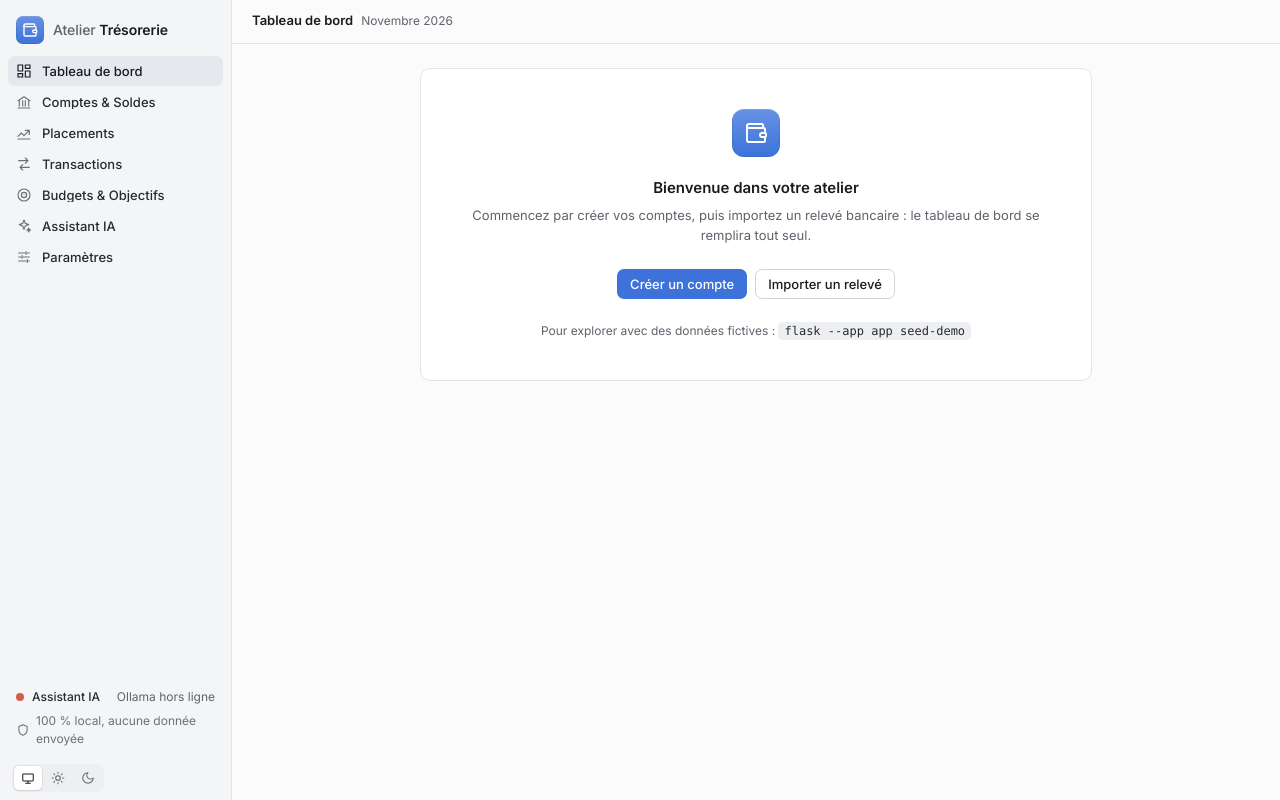
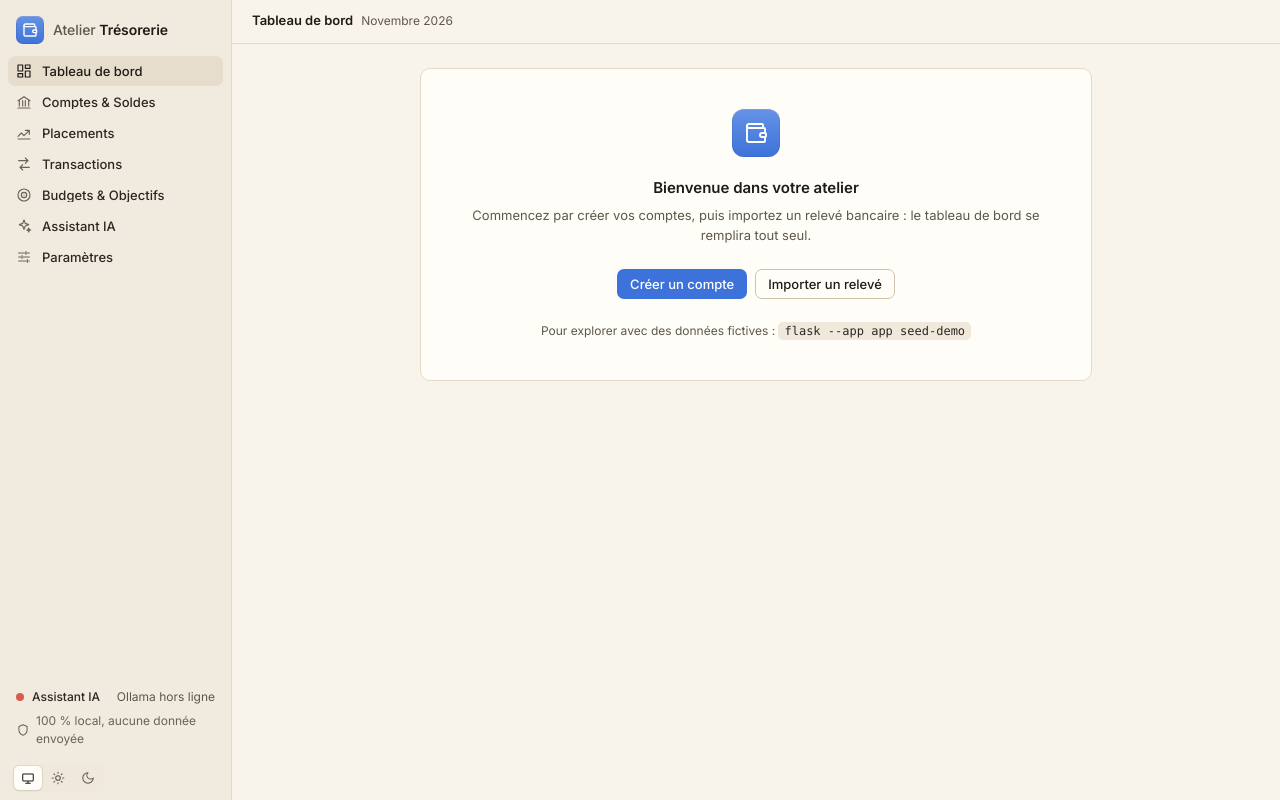
Before and after one commit to m6rdxc9g4t-beep/Atelier_Tr-sorerie, a Flask app: page / in a window 1280 px wide. Run offline with Flask 3, Linux system fonts and the light colour scheme; data comes from the database, SQL or seed files in the repository; data that the repository does not hold is empty; some libraries are stand-ins or nearby versions.

Commit message:
chore(design): marque commune crème et bleu nuit, cartes de chiffres arrondies
Copie de Atelier_Projets/design-system (brand + thèmes) : structure crème en clair, bleu nuit en sombre
pour toute la suite (le foyer garde ses fonds teintés, §3 bis) ; rayon --atelier-radius-xl (12 px) et
composant .atelier-kpi pour les cartes de chiffres.

Co-Authored-By: Claude Opus 5.5 <noreply@anthropic.com>
Claude-Session: https://claude.ai/code/session_01H9uGifEaXxkMuqMiB9L3cZ

```diff
--- a/static/brand/atelier-brand.css
+++ b/static/brand/atelier-brand.css
@@ -83,10 +83,11 @@
   /* Conservé pour la v1 : la marque utilise désormais la même police que l'interface. */
   --atelier-brand-font: var(--atelier-font);
 
-  /* Forme (px) : 5 touches/icônes 20 px · 7 boutons, champs, lignes · 10 panneaux, tuiles */
+  /* Forme (px) : 5 touches/icônes 20 px · 7 boutons, champs, lignes · 10 panneaux, tuiles · 12 cartes de chiffres */
   --atelier-radius-sm: 5px;
   --atelier-radius-md: 7px;
   --atelier-radius-lg: 10px;
+  --atelier-radius-xl: 12px;   /* cartes de chiffres (KPI) */
 }
 
 [data-atelier-app="nexus"] { --atelier-signature: var(--atelier-sig-nexus); }
@@ -109,29 +110,29 @@
 [data-atelier-app="dressing"] { --atelier-signature: var(--atelier-sig-dressing); }
 
 /* ---------------------------------------------------------------------------
-   2. Palette — thème CLAIR (défaut). Structure neutre, identique dans toutes les apps.
+   2. Palette — thème CLAIR (défaut) : crème. Structure identique dans toutes les apps (sauf le foyer, §3 bis).
    --------------------------------------------------------------------------- */
 :root,
 [data-atelier-app] {
   /* Fonds et surfaces */
-  --atelier-bg: #fbfbfc;
-  --atelier-sidebar: #f4f5f7;
-  --atelier-surface: #ffffff;
-  --atelier-surface-2: #eeeff2;   /* survol, menus */
-  --atelier-surface-3: #e7e8ee;   /* élément courant (navigation), sélection neutre */
-  --atelier-field: #ffffff;       /* champs de saisie */
+  --atelier-bg: #f8f4ec;
+  --atelier-sidebar: #f1ebdf;
+  --atelier-surface: #fffdf8;
+  --atelier-surface-2: #efe8db;   /* survol, menus */
+  --atelier-surface-3: #e6ddcc;   /* élément courant (navigation), sélection neutre */
+  --atelier-field: #fffdf8;       /* champs de saisie */
 
   /* Texte */
-  --atelier-text: #1a1b1e;
-  --atelier-muted: #5f636c;
-  --atelier-faint: #6c7079;
+  --atelier-text: #1f1b16;
+  --atelier-muted: #5f574b;
+  --atelier-faint: #6b6255;
   /* Signature utilisée comme TEXTE ou icône fine (≥ 4,5:1 sur blanc). */
   --atelier-ink: color-mix(in oklab, var(--atelier-signature) 88%, #000000);
 
   /* Traits */
-  --atelier-border: #e3e4e8;       /* contour des cartes et panneaux */
-  --atelier-border-soft: #d0d2d8;  /* champs, boutons secondaires */
-  --atelier-line: #e3e4e8;         /* séparateurs, lignes de tableau */
+  --atelier-border: #e4dac8;       /* contour des cartes et panneaux */
+  --atelier-border-soft: #cfc2a9;  /* champs, boutons secondaires */
+  --atelier-line: #e4dac8;         /* séparateurs, lignes de tableau */
 
   /* Remplissages en transparence de la signature */
   --atelier-signature-soft: color-mix(in oklab, var(--atelier-signature) 14%, transparent);   /* sélection, tag */
@@ -140,8 +141,8 @@
   --atelier-signature-hover: color-mix(in oklab, var(--atelier-signature) 88%, #000000);
 
   /* Ombres : plat au repos ; une ombre seulement pour ce qui flotte (menus, dialogues). */
-  --atelier-glow: 0 1px 2px rgb(16 17 20 / 0.04);
-  --atelier-glow-strong: 0 1px 2px rgb(16 17 20 / 0.06), 0 8px 24px -8px rgb(16 17 20 / 0.18);
+  --atelier-glow: 0 1px 2px rgb(40 30 15 / 0.05);
+  --atelier-glow-strong: 0 1px 2px rgb(40 30 15 / 0.07), 0 8px 24px -8px rgb(40 30 15 / 0.2);
   --atelier-signature-glow: none;
   --atelier-text-glow: none;
   --atelier-focus: 0 0 0 3px color-mix(in oklab, var(--atelier-signature) 28%, transparent);
@@ -156,13 +157,13 @@
   --atelier-chart-fill: linear-gradient(180deg, color-mix(in oklab, var(--atelier-signature) 40%, transparent), color-mix(in oklab, var(--atelier-signature) 4%, transparent));
 
   /* États (service, tâche) : uniquement quand ce n'est pas nominal. */
-  --atelier-up: #1a8a4c;
-  --atelier-warn: #a35f00;
-  --atelier-down: #c9302b;
+  --atelier-up: #14743f;
+  --atelier-warn: #9a5700;
+  --atelier-down: #b92b27;
 }
 
 /* ---------------------------------------------------------------------------
-   3. Palette — thème SOMBRE
+   3. Palette — thème SOMBRE : bleu nuit
    --------------------------------------------------------------------------- */
 :root[data-theme="dark"],
 :root.dark,
```
Also changed, not shown: other parts of static/brand/atelier-brand.css (+51 -54 lines).
